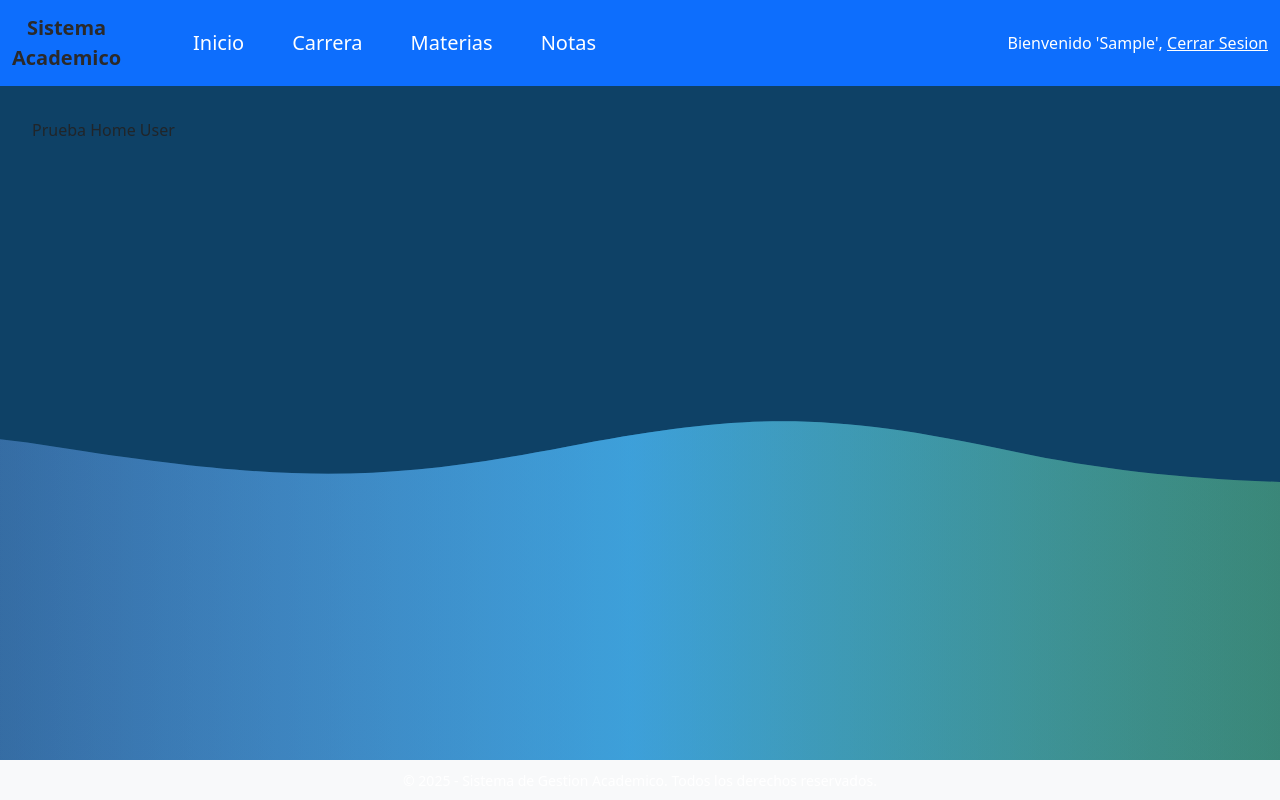
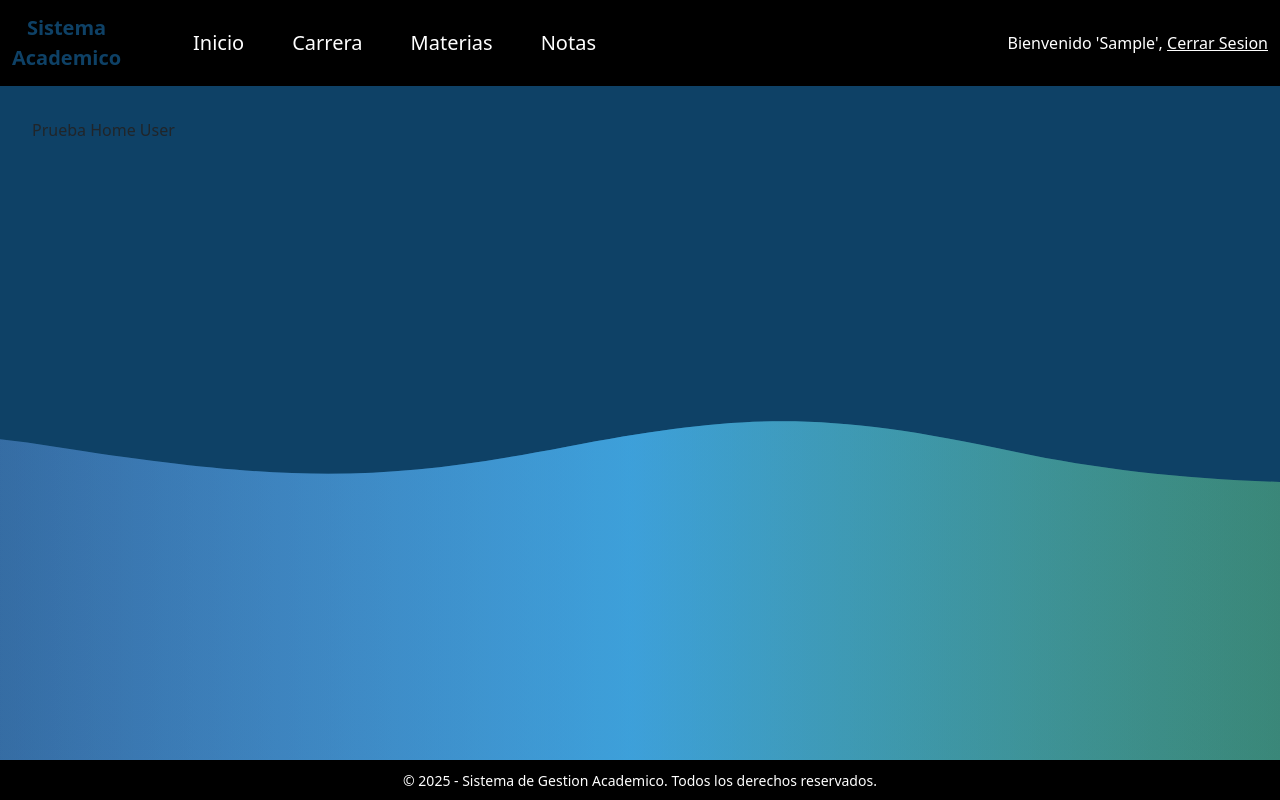
Before and after one commit to UTN-BDA/gestion_academica, a Django app: page /user/home/ in a window 1280 px wide. Run offline with Django 4.2, Linux system fonts and the light colour scheme; the visitor is signed in with stand-in values (Sample User, id 1).

Commit message:
Add style to the User page

```diff
--- a/app/static/base_user.css
+++ b/app/static/base_user.css
@@ -2,10 +2,10 @@ body {
     background-color: #f8f9fa;
 }
 .navbar {
-    background-color: #4492C7;
+    background-color: #000000;
 }
 .navbar-brand span{
-    color: #2B2A2A;
+    color: #0e4166;
     font-weight: bold;
 }
 .navbar-nav {
@@ -18,7 +18,7 @@ body {
     color: white;
 }
 footer {
-    background-color: #4492C7;
+    background-color: #000000;
     color: white;
 }
 footer small {
--- a/app/templates/app/base_user.html
+++ b/app/templates/app/base_user.html
@@ -73,7 +73,7 @@
         </g>
     </svg>
 
-    <nav class="navbar navbar-expand-lg navbar-dark bg-primary">
+    <nav class="navbar navbar-expand-lg navbar-dark" style="background-color: #000000;">
         <div class="container-fluid">
             <a class="navbar-brand fw_bold text-white text-center d-flex flex-column align-items-center" href="#">
                 <span>Sistema</span>
@@ -87,7 +87,7 @@
                     <li class="nav-item mx-3"><a class="nav-link" href="{% url 'inscripciones:lista_notas' %}">Notas</a></li>
                 </ul>
                 <span class="navbar-text">
-                    Bienvenido '{{ request.user.first_name }}', <a href="{% url 'usuarios:logout' %}">Cerrar Sesion</a>
+                    Bienvenido '{{ request.user.first_name }}', <a href="{% url 'usuarios:logout' %}"> Cerrar Sesion</a>
                 </span>
             </div>
         </div>
@@ -98,7 +98,7 @@
         {% endblock %}
     </main>
 
-    <footer class="text-center py-2 bg-light">
+    <footer class="text-center py-2">
         <small>&copy; 2025 - Sistema de Gestion Academico. Todos los derechos reservados.</small>
     </footer>
 
```
